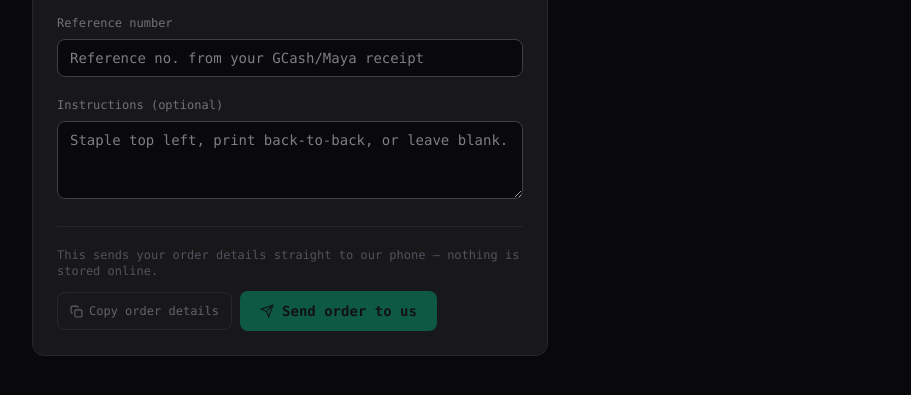
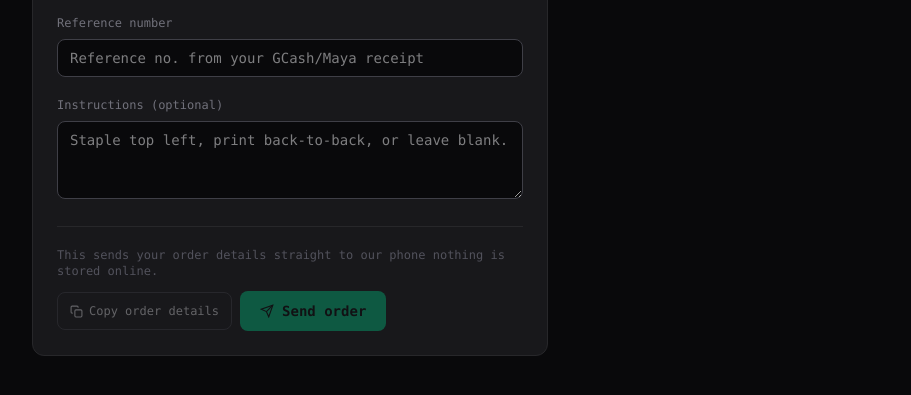
Before and after one commit to danmarkdev/ResumeAnalyzer, a plain HTML site: page index.html in a window 1280 px wide. Shown: the part 617-1012 px from the top of the page, without its empty margins (184-1095 px from the left). Drawn offline with Linux system fonts and the light colour scheme.

Commit message:
Update index.html

```diff
--- a/index.html
+++ b/index.html
@@ -628,7 +628,7 @@
       </div>
 
       <div class="border-t border-zinc-800 pt-5 flex items-center justify-between flex-wrap gap-3">
-        <span class="text-xs text-zinc-600">This sends your order details straight to our phone — nothing is stored online.</span>
+        <span class="text-xs text-zinc-600">This sends your order details straight to our phone nothing is stored online.</span>
         <div class="flex items-center gap-2">
           <button id="copy-order" disabled class="flex items-center gap-1.5 px-3 py-2.5 rounded-lg border border-zinc-700 text-xs text-zinc-300 hover:bg-zinc-800 disabled:opacity-40 disabled:cursor-not-allowed">
             <svg width="13" height="13" viewBox="0 0 24 24" fill="none" stroke="currentColor" stroke-width="2"><rect x="9" y="9" width="13" height="13" rx="2"/><path d="M5 15H4a2 2 0 0 1-2-2V4a2 2 0 0 1 2-2h9a2 2 0 0 1 2 2v1"/></svg>
@@ -636,13 +636,13 @@
           </button>
           <button id="submit-btn" disabled class="flex items-center gap-2 px-5 py-2.5 rounded-lg bg-emerald-500 text-zinc-950 font-semibold text-sm hover:bg-emerald-400 disabled:opacity-40 disabled:cursor-not-allowed transition-colors">
             <svg width="14" height="14" viewBox="0 0 24 24" fill="none" stroke="currentColor" stroke-width="2"><path d="m22 2-7 20-4-9-9-4Z"/><path d="M22 2 11 13"/></svg>
-            Send order to us
+            Send order
           </button>
         </div>
       </div>
 
       <div id="toast" class="hidden rounded-lg border border-emerald-800 bg-emerald-950/30 text-emerald-300 px-4 py-3 text-sm">
-        Opening your messaging app with your order filled in — just hit send.
+       Order Success!
       </div>
     </div>
 
```
